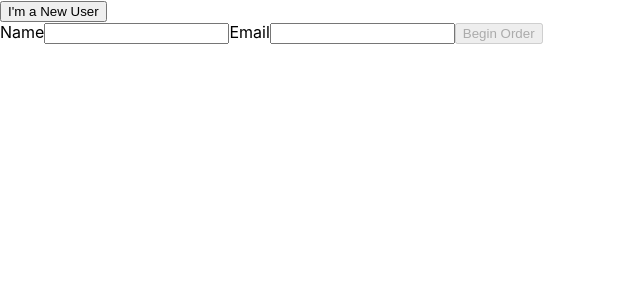
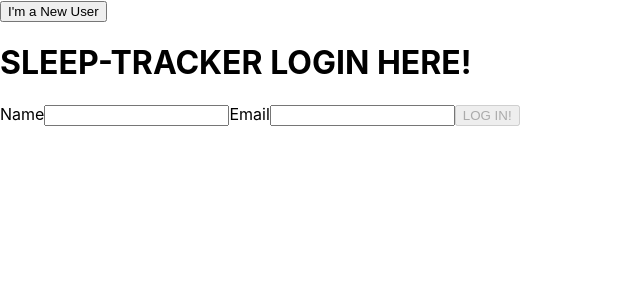
Before and after one commit to bw-sleeptracker/front-end, a React (Create React App) app: page / in a window 1280 px wide. Shown: the top 300 px of the page, without its empty margins (0-640 px from the left). Built offline with nearby package versions, Linux system fonts and the light colour scheme.

Commit message:
working on local links now, src/components/LoginPage.js

```diff
--- a/src/components/LoginPage.js
+++ b/src/components/LoginPage.js
@@ -1,9 +1,8 @@
 // * dependencies
 import React, { useState, useEffect } from "react";
-import { Link } from "react-router-dom";
+import { Route, Link } from "react-router-dom";
 import * as yup from "yup";
 import axios from "axios";
-// import pizza from "../images/Pizza.jpg";
 import styled from "styled-components";
 
 const formSchema = yup.object().shape({
@@ -84,9 +83,10 @@ const LoginPage = (props) => {
     `;
 
   return (
-        <>
-          <Login>
-           <form onSubmit={formSubmit}>
+    <Route>
+             <Login>
+                <h1>SLEEP-TRACKER LOGIN HERE!</h1>
+            <form onSubmit={formSubmit}>
             <label htmlFor="name">
               Name
               <input
@@ -117,12 +117,12 @@ const LoginPage = (props) => {
             </label>
             <Link to="/pizza-form/">
               <button disabled={buttonDisabled} type="submit">
-                Begin Order
+                LOG IN!
               </button>
             </Link>{" "}
           </form>
           </Login>
-        </>
+    </Route>
       );
     };
 export default LoginPage;
```
